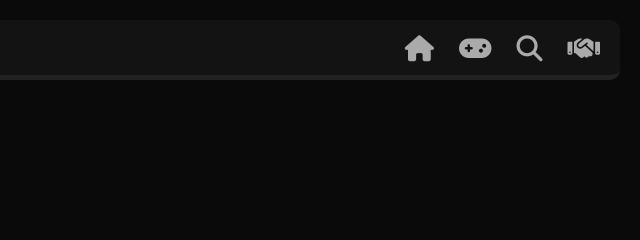
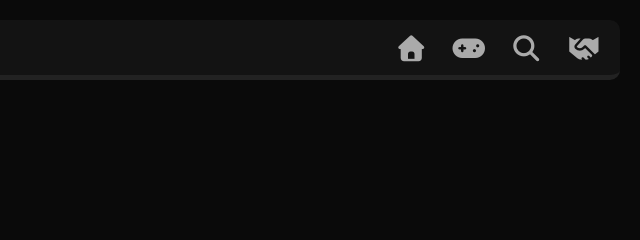
Before and after one commit to invizionz/invizionz, a plain HTML site: page index.html in a window 1280 px wide. Shown: the top 240 px of the page, 640-1280 px from the left. Drawn offline with Linux system fonts and the light colour scheme.

Commit message:
Add font awesome Pro

```diff
--- a/index.html
+++ b/index.html
@@ -7,7 +7,7 @@
     <link rel="preconnect" href="https://fonts.googleapis.com">
     <link rel="preconnect" href="https://fonts.gstatic.com" crossorigin>
     <link href="https://fonts.googleapis.com/css2?family=League+Spartan:wght@700&family=Poppins:wght@700&display=swap" rel="stylesheet">
-    <link rel="stylesheet" href="https://cdnjs.cloudflare.com/ajax/libs/font-awesome/6.4.2/css/all.min.css">
+    <link rel="stylesheet" href="https://cdn.jsdelivr.net/gh/tf7software/Font-Awesome-pro-cdn@refs/heads/main/css/all.min.css">
     <link rel="shortcut icon" type="image/x-icon" href="/assets/img/favicon.png">
     <style>
         * {
```
